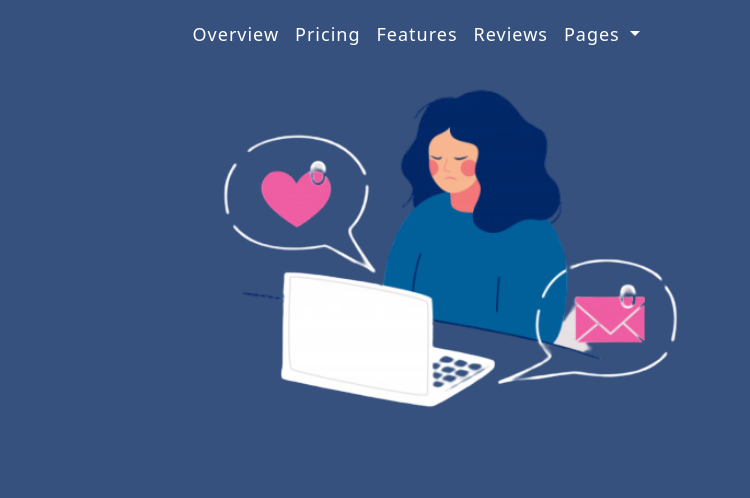
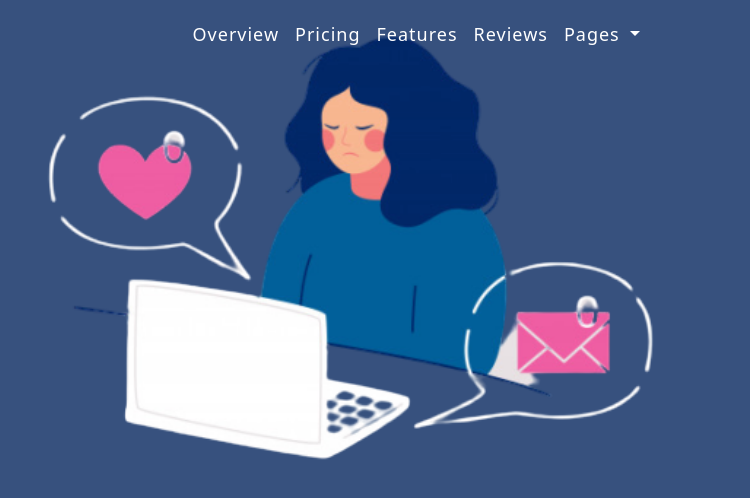
Before and after one commit to AnikaJuli/Codrop-Project, a plain HTML site: page index.html in a window 1280 px wide. Shown: the top 498 px of the page, 530-1280 px from the left. Drawn offline with nearby package versions, Linux system fonts and the light colour scheme.

Commit message:
Update style.css

```diff
--- a/css/style.css
+++ b/css/style.css
@@ -7,7 +7,7 @@ header {
 	background: #37517E;
 		background-image: url(../images/logo2.png);
 		background-repeat: no-repeat;
-		background-size: contain;
+	    background-size: 800px;
 		background-position: right center;
 }
 .content{
@@ -123,7 +123,7 @@ font-weight: 450;
 }
 @media (max-width: 1399px){
 	header{
-		background-size: 600px;
+		background-size: 800px;
 
 }
 
```
